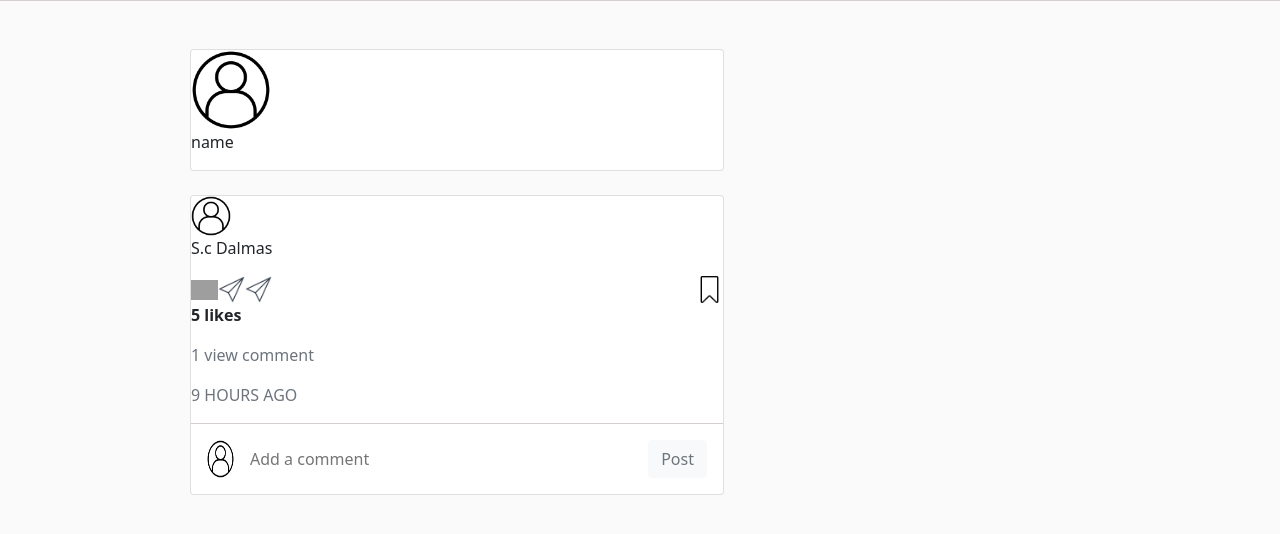
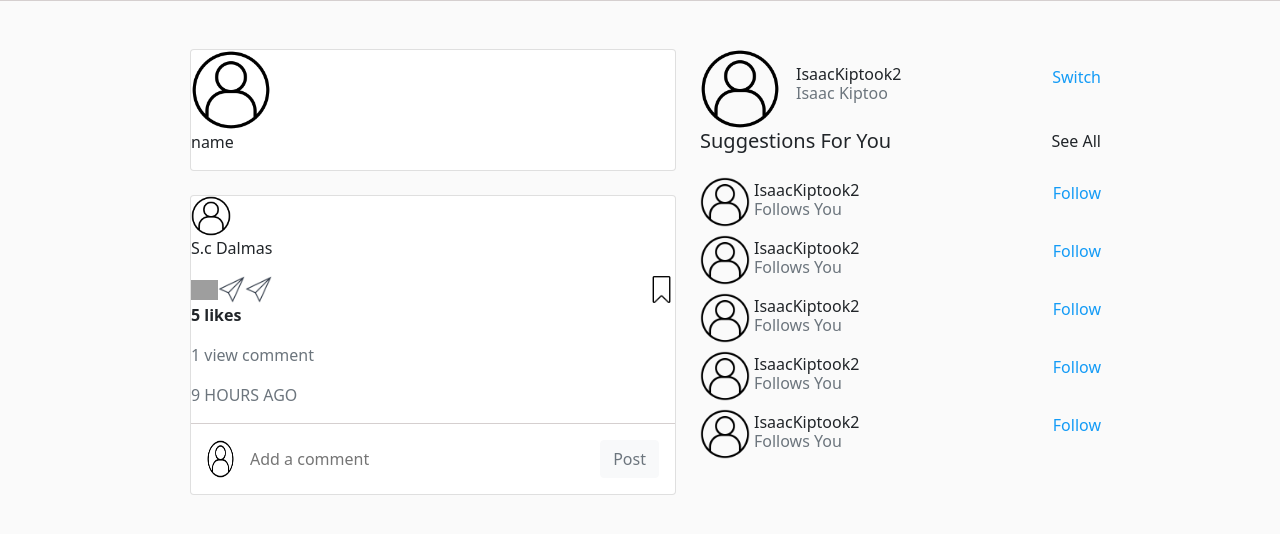
Before and after one commit to Isaac-kiptoo-kilimo/Istagram-app, a Django app: page / in a window 1280 px wide. Shown: the part 56-590 px from the top of the page. Run offline with Django 4.2, Linux system fonts and the light colour scheme; data that the repository does not hold is empty; some libraries are stand-ins or nearby versions; grey boxes are pictures that could not be loaded.

```diff
--- a/static/css/style.css
+++ b/static/css/style.css
@@ -23,3 +23,7 @@ body{
 .add-comment input{
     border: none;
 }
+.follow a{
+    text-decoration: none;
+    color: #139bf6;
+}
--- a/templates/pages/index.html
+++ b/templates/pages/index.html
@@ -1,17 +1,12 @@
 {% extends 'base.html' %}
 {% block content %}
 <div class="container my-5">
-    <div class="row">
-        <div class="row mx-5 mb-4">
-        <div class="col-md-6 ms-5 ">
-           <div class="card">
-            <img src="/static/images/user.webp" width="80px" alt="{{image.profile_img}}">
-            <p>name</p>
-           </div>
-        </div>
-    </div>
     <div class="row mx-5">
         <div class="col-md-6 ms-5">
+            <div class="card mb-4">
+                <img src="/static/images/user.webp" width="80px" alt="{{image.profile_img}}">
+                <p>name</p>
+            </div>
             <div class="card ">
                 <div class="div">
                     <img src="/static/images/user.webp" width="40px" alt="{{image.profile_img}}">
@@ -52,15 +47,62 @@
 
             </div>
         </div>
-    </div>
-
         <div class="col-md-5">
-            <div>
-                <img src="" alt="">
+            <div class="d-flex">
+                <img src="/static/images/user.webp" width="80px" alt="">
+                <h6 class="m-3">IsaacKiptook2 <br>
+                <span class="text-secondary">Isaac Kiptoo</span></h6>
+                <div class="my-3 ms-auto follow">
+                    <a href="">Switch</a>
+                </div>
+            </div>
+            <div class="d-flex ">
+                <h5>Suggestions For You</h5>
+                <p class="ms-auto">See All</p>
+            </div>
+            <div class="d-flex my-2">
+                <img src="/static/images/user.webp" width="50px" alt="">
+                <h6 class="m-1">IsaacKiptook2 <br>
+                <span class="text-secondary">Follows You</span></h6>
+                <div class="my-1 ms-auto follow">
+                    <a href="">Follow</a>
+                </div>
+            </div>
+            <div class="d-flex my-2">
+                <img src="/static/images/user.webp" width="50px" alt="">
+                <h6 class="m-1">IsaacKiptook2 <br>
+                <span class="text-secondary">Follows You</span></h6>
+                <div class="my-1 ms-auto follow">
+                    <a href="">Follow</a>
+                </div>
+            </div>
+            <div class="d-flex my-2">
+                <img src="/static/images/user.webp" width="50px" alt="">
+                <h6 class="m-1">IsaacKiptook2 <br>
+                <span class="text-secondary">Follows You</span></h6>
+                <div class="my-1 ms-auto follow">
+                    <a href="">Follow</a>
+                </div>
+            </div>
+            <div class="d-flex my-2">
+                <img src="/static/images/user.webp" width="50px" alt="">
+                <h6 class="m-1">IsaacKiptook2 <br>
+                <span class="text-secondary">Follows You</span></h6>
+                <div class="my-1 ms-auto follow">
+                    <a href="">Follow</a>
+                </div>
+            </div>
+            <div class="d-flex my-2">
+                <img src="/static/images/user.webp" width="50px" alt="">
+                <h6 class="m-1">IsaacKiptook2 <br>
+                <span class="text-secondary">Follows You</span></h6>
+                <div class="my-1 ms-auto follow">
+                    <a href="">Follow</a>
+                </div>
             </div>
         </div>
     </div>
-    </div>
+
 </div>
 
 {% endblock %}
```
